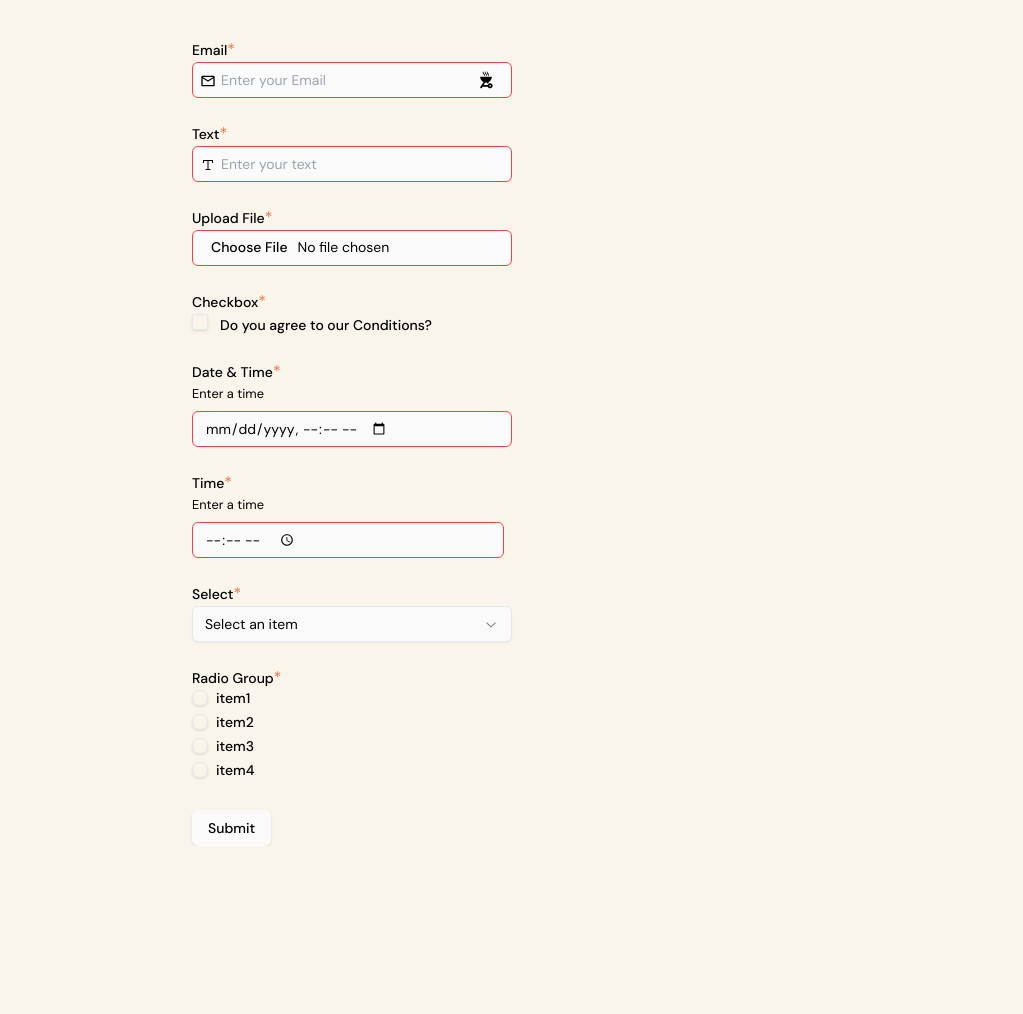
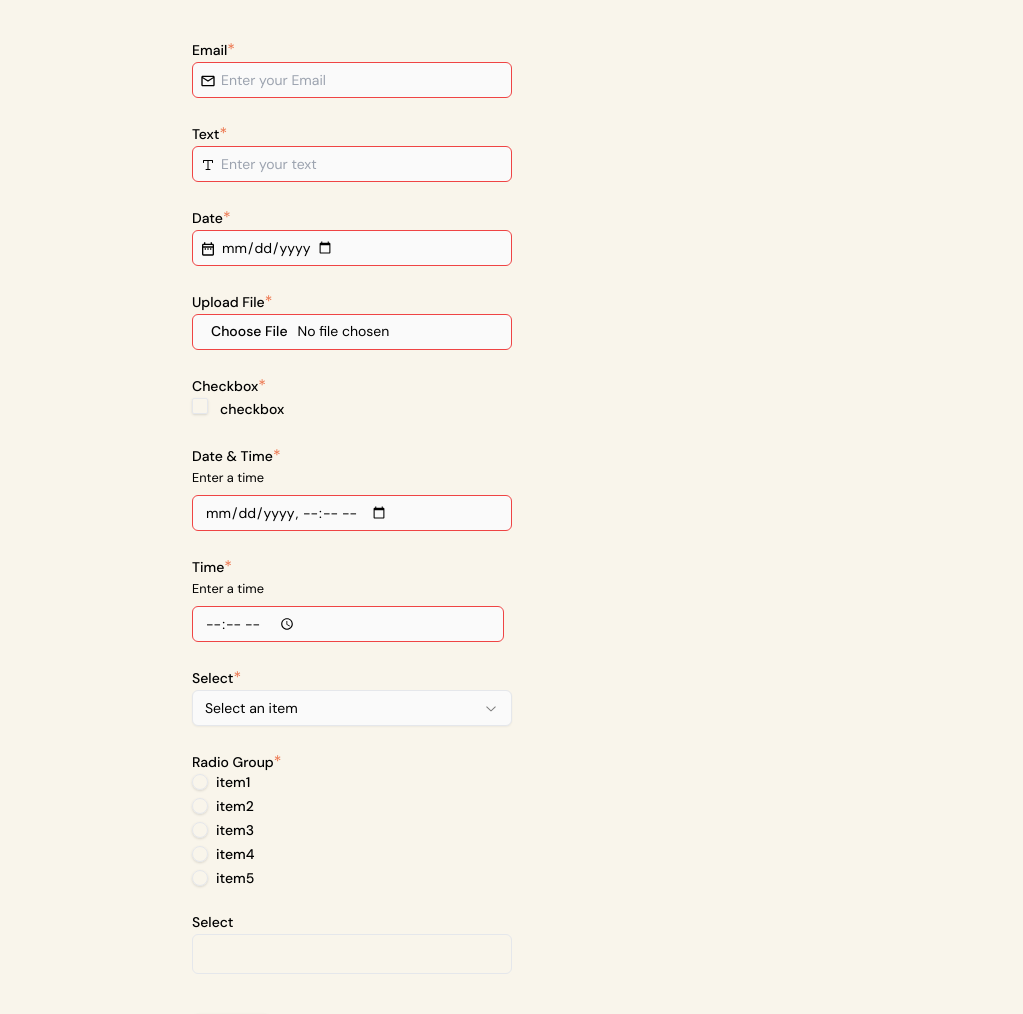
Before and after one commit to nitkkr-dev/nitkkr, a Next.js app: page /en in a window 1280 px wide. Shown: the part 2254-3268 px from the top of the page, without its empty margins (128-1151 px from the left). Before the commit the page ends 3100 px from the top, so only its background shows below. Built offline with nearby package versions, Linux system fonts and the light colour scheme.

Commit message:
finished up with generics

```diff
--- a/components/inputs/Checkbox.tsx
+++ b/components/inputs/Checkbox.tsx
@@ -6,10 +6,9 @@ import { Label } from '../ui/label';
 import { GenericProps } from './radioItems';
 
 interface CheckboxProps extends GenericProps {
-  item: string;
   defaultChecked?: boolean;
   onChange?: (value: boolean) => void;
-  value?: string;
+  value?: boolean;
 }
 const CheckboxGeneric = ({ ...props }: CheckboxProps) => {
   return (
@@ -26,7 +25,7 @@ const CheckboxGeneric = ({ ...props }: CheckboxProps) => {
           onCheckedChange={props.onChange}
         />
         <Label className="text-sm font-medium" htmlFor={props.name}>
-          {props.item}
+          {props.name}
         </Label>
       </div>
       <p className="marker:text-muted-foreground block text-[0.8rem] text-red-500 ">
--- a/components/inputs/Visualizer.tsx
+++ b/components/inputs/Visualizer.tsx
@@ -1,5 +1,5 @@
 'use client';
-import React, { useRef, useState } from 'react';
+import React from 'react';
 import { zodResolver } from '@hookform/resolvers/zod';
 import { useForm } from 'react-hook-form';
 import * as z from 'zod';
@@ -20,35 +20,27 @@ import {
   FormItem,
   FormMessage,
 } from '../ui/form';
-
-interface FormValues {
-  email: string;
-  name: string;
-  file: FileList;
-  checkbox: string[];
-  dateTime: string;
-  time: string;
-  select: string;
-  radio: string;
-}
+import MultiSelectDropdown from './multiSelectItem';
+import DateField from './date';
 
 export default function Visualizer() {
-  const [selected, setSelected] = useState<string[]>([]);
   const schema = z.object({
     email: z.string().email('Invalid email address'),
     name: z.string().min(3, 'Name must be at least 3 characters long'),
     file: z.any(),
-    checkbox: z.string().min(1, 'Please select at least one option'),
+    checkbox: z.boolean(),
     dateTime: z.string(),
+    date: z.string(),
     time: z.string(),
     select: z.string(),
     radio: z.string(),
+    multiselect: z.string().array(),
   });
   const form = useForm<z.infer<typeof schema>>({
     resolver: zodResolver(schema),
   });
 
-  const items = ['item1', 'item2', 'item3', 'item4'];
+  const items = ['item1', 'item2', 'item3', 'item4', 'item5'];
 
   const onSubmit = (values: z.infer<typeof schema>) => {
     try {
@@ -90,6 +82,18 @@ export default function Visualizer() {
         />
         <FormField
           control={form.control}
+          name="date"
+          render={({ field }) => (
+            <FormItem>
+              <FormControl>
+                <DateField {...field} required />
+              </FormControl>
+              <FormMessage />
+            </FormItem>
+          )}
+        />
+        <FormField
+          control={form.control}
           name="file"
           render={({ field }) => (
             <FormItem>
@@ -107,7 +111,6 @@ export default function Visualizer() {
             <FormItem>
               <FormControl>
                 <CheckboxGeneric
-                  item="Do you agree to our Conditions?"
                   description="" // Combine description within label
                   required={true}
                   {...field}
@@ -165,6 +168,18 @@ export default function Visualizer() {
             </FormItem>
           )}
         />
+        <FormField
+          control={form.control}
+          name="multiselect"
+          render={({ field }) => (
+            <FormItem>
+              <FormControl>
+                <MultiSelectDropdown items={items} {...field} disabled />
+              </FormControl>
+              <FormMessage />
+            </FormItem>
+          )}
+        />
         <Button type="submit">Submit</Button>
       </form>
     </Form>
--- a/components/inputs/date.tsx
+++ b/components/inputs/date.tsx
@@ -1,72 +1,31 @@
-import React, { forwardRef, Ref, RefObject, useState } from 'react';
-import { format } from 'date-fns';
-import { Calendar as CalendarIcon } from 'lucide-react';
+'use client';
+import { MdOutlineDateRange } from 'react-icons/md';
+import { forwardRef } from 'react';
 
-import { cn } from '@/lib/utils';
-import { Button } from '@/components/ui/button';
-import { Calendar } from '@/components/ui/calendar';
-import {
-  Popover,
-  PopoverContent,
-  PopoverTrigger,
-} from '@/components/ui/popover';
+import { Input, InputProps } from '../ui/input';
 
-import { Label } from '../ui/label';
-import { InputProps } from '../ui/input';
+const DateField = forwardRef<HTMLInputElement, InputProps>(function DateField(
+  {
+    label = 'Date',
+    placeholder = 'Enter your Date',
+    LeftChild = MdOutlineDateRange,
+    ...props
+  }: InputProps,
+  ref
+) {
+  return (
+    <Input
+      ref={ref}
+      label={label}
+      placeholder={placeholder}
+      type="date"
+      max="9999-12-31"
+      LeftChild={LeftChild}
+      {...props}
+    />
+  );
+});
 
-const DatePicker = forwardRef<HTMLDivElement, InputProps>(
-  (
-    {
-      label = 'Date',
-      required = false,
-      disabled = false,
-      errorMsg = '',
-      description = '',
-    },
-    ref
-  ) => {
-    const [date, setDate] = useState<Date>();
+DateField.displayName = 'DateField';
 
-    return (
-      <div className="flex flex-col">
-        <div>
-          <Label>{label}</Label>
-          {required && <span style={{ color: '#EC734B' }}>*</span>}
-          <p className="text-muted-foreground block text-[0.8rem]">
-            {description}
-          </p>
-        </div>
-        <Popover>
-          <PopoverTrigger asChild>
-            <Button
-              variant={'outline'}
-              disabled={disabled}
-              className={cn(
-                'w-[280px] justify-start text-left font-normal',
-                !date && 'text-muted-foreground'
-              )}
-            >
-              <CalendarIcon className="mr-2 h-4 w-4" />
-              {date ? format(date, 'PPP') : <span>Pick a date</span>}
-            </Button>
-          </PopoverTrigger>
-          <PopoverContent className="w-auto p-0" ref={ref}>
-            <Calendar
-              mode="single"
-              required={required}
-              selected={date}
-              onSelect={setDate}
-              initialFocus
-            />
-          </PopoverContent>
-        </Popover>
-        <p className="text-muted-foreground block text-[0.8rem] text-red-500">
-          {errorMsg}
-        </p>
-      </div>
-    );
-  }
-);
-DatePicker.displayName = 'DatePicker';
-
-export default DatePicker;
+export default DateField;
--- a/components/inputs/email.tsx
+++ b/components/inputs/email.tsx
@@ -1,5 +1,5 @@
 'use client';
-import { MdOutdoorGrill, MdOutlineEmail } from 'react-icons/md';
+import { MdOutlineEmail } from 'react-icons/md';
 import { forwardRef } from 'react';
 
 import { Input, InputProps } from '../ui/input';
@@ -9,7 +9,6 @@ const EmailField = forwardRef<HTMLInputElement, InputProps>(function EmailField(
     label = 'Email',
     placeholder = 'Enter your Email',
     LeftChild = MdOutlineEmail,
-    RightChild = MdOutdoorGrill,
     ...props
   }: InputProps,
   ref
@@ -21,7 +20,6 @@ const EmailField = forwardRef<HTMLInputElement, InputProps>(function EmailField(
       placeholder={placeholder}
       type="email"
       LeftChild={LeftChild}
-      RightChild={RightChild}
       {...props}
     />
   );
--- a/components/inputs/multiSelectItem.tsx
+++ b/components/inputs/multiSelectItem.tsx
@@ -1,12 +1,20 @@
+import { forwardRef, ForwardRefExoticComponent, Ref } from 'react';
+
 import { Label } from '../ui/label';
-import MultipleSelector, { MultipleSelectorProps } from '../ui/multiselect';
+import MultipleSelector, {
+  MultipleSelectorProps,
+  MultipleSelectorRef,
+} from '../ui/multiselect';
 import { GenericProps } from './radioItems';
 
 interface ListProps extends GenericProps, MultipleSelectorProps {
   items: string[];
 }
 
-const MultiSelectDropdown = ({ items, ...props }: ListProps) => {
+const MultiSelectDropdown: ForwardRefExoticComponent<ListProps> = forwardRef<
+  MultipleSelectorRef,
+  ListProps
+>((props, ref) => {
   return (
     <div className={props.className}>
       <Label htmlFor={props.name}>{props.label ? props.label : 'Select'}</Label>
@@ -17,8 +25,11 @@ const MultiSelectDropdown = ({ items, ...props }: ListProps) => {
         </p>
       )}
       <MultipleSelector
-        defaultOptions={items}
+        ref={ref}
+        defaultOptions={props.items}
         placeholder={props.placeholder}
+        onChange={props.onChange}
+        value={props.value}
         emptyIndicator={
           <p className="text-center text-lg leading-10 text-gray-600 dark:text-gray-400">
             no results found.
@@ -30,7 +41,7 @@ const MultiSelectDropdown = ({ items, ...props }: ListProps) => {
       </p>
     </div>
   );
-};
+});
 
 MultiSelectDropdown.displayName = 'MultiSelectDropdown';
 export default MultiSelectDropdown;
```
